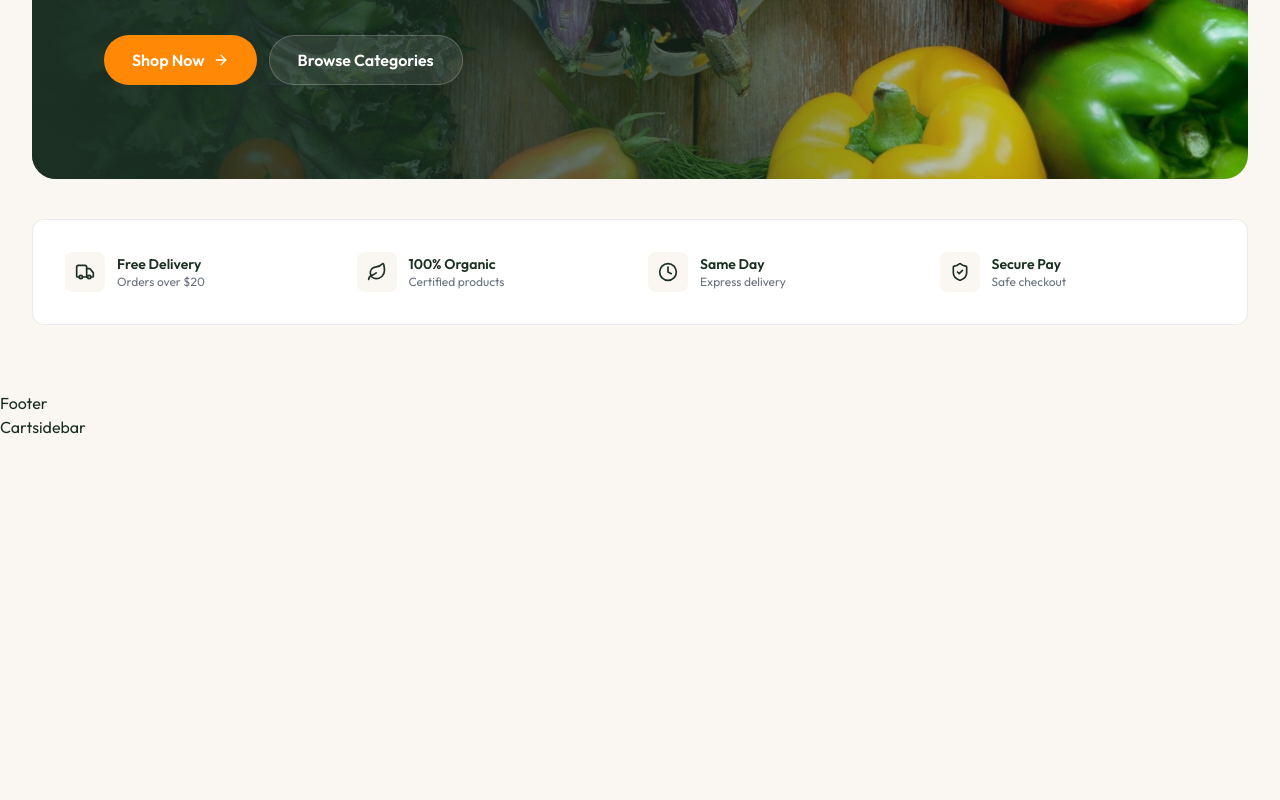
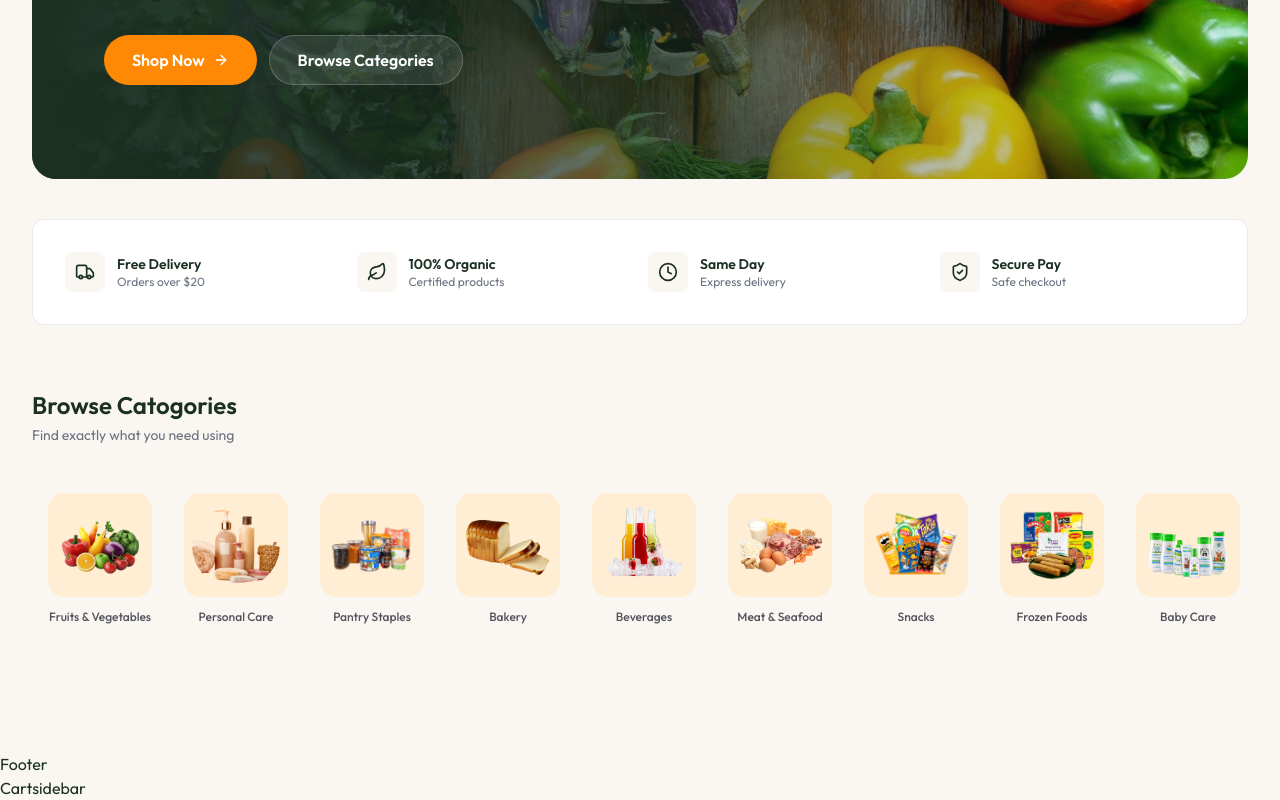
Before and after one commit to NikhilTamang/grocery-ecommerce, a React (Vite) app in the folder client/: page / in a window 1280 px wide. Shown: the part 510-1310 px from the top of the page. Before the commit the page ends 949 px from the top, so only its background shows below. Built offline with nearby package versions, Linux system fonts and the light colour scheme.

Commit message:
Home categories component

```diff
--- a/client/src/components/Banner.tsx
+++ b/client/src/components/Banner.tsx
@@ -18,7 +18,7 @@
             <div className="flex-center gap-2">
               <TruckIcon className="size-4 shrink-0" />
               <span className="font-medium">
-                Free delivery on orders above Rs: 1000
+                Free delivery on orders above Rs. 1000
               </span>
             </div>
             <span className="hidden sm:inline text-white/40">|</span>
--- /dev/null
+++ b/client/src/components/Home/HomeCategories.tsx
@@ -0,0 +1,40 @@
+import { Link } from "react-router-dom";
+import { categoriesData } from "../../assets/assets";
+
+const HomeCategories = () => {
+  return (
+    <section className="py-16">
+      <div className="max-w-7xl mx-auto">
+        <div>
+          <h2 className="text-2xl font-semibold">Browse Catogories</h2>
+          <p className="text-sm text-app-text-light mt-1">
+            Find exactly what you need using
+          </p>
+        </div>
+        <div className="flex items-center mt-8 overflow-x-scroll no-scrollbar">
+          {categoriesData.map((cat) => (
+            <Link
+              key={cat.slug}
+              to={`products?category=${cat.slug}`}
+              onClick={() => {
+                window.scrollTo(0, 0);
+              }}
+              className="group flex flex-col items-center gap-3 p-4"
+            >
+              <div className="size-18 sm:size-26 sm:p-2 rounded-2xl overflow-hidden bg-orange-100 group-hover:ring-2 ring-orange-300/75 transition-all">
+                <img
+                  src={cat.image}
+                  alt={cat.name}
+                  className="w-full h-full object-contain rounded-full transition-all"
+                />
+              </div>
+              <span className="text-xs font-medium text-zinc-600 text-center leading-tight">{cat.name}</span>
+            </Link>
+          ))}
+        </div>
+      </div>
+    </section>
+  );
+};
+
+export default HomeCategories;
--- a/client/src/pages/Home.tsx
+++ b/client/src/pages/Home.tsx
@@ -1,11 +1,13 @@
 import Features from "../components/Home/Features"
 import Hero from "../components/Home/Hero"
+import HomeCategories from "../components/Home/HomeCategories"
 
 const Home = () => {
   return (
     <div className="min-h-screen max-w-7xl mx-auto px-4 sm:px-6 lg:px-8 py-12">
       <Hero />
       <Features />
+      <HomeCategories />
     </div>
   )
 }
```
